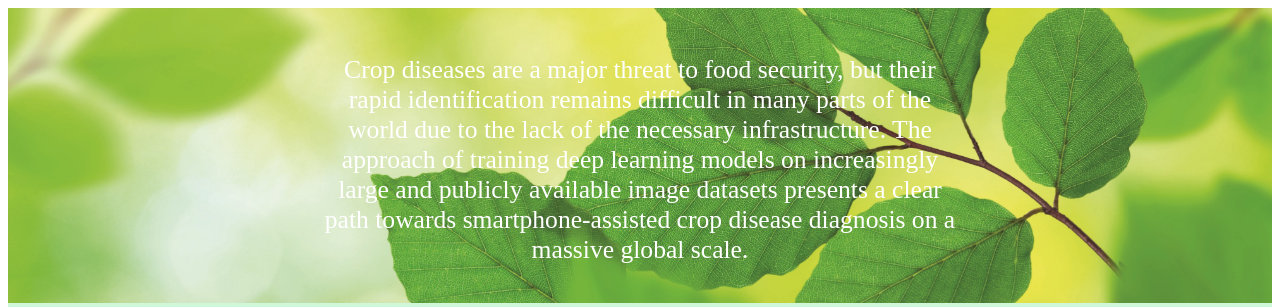
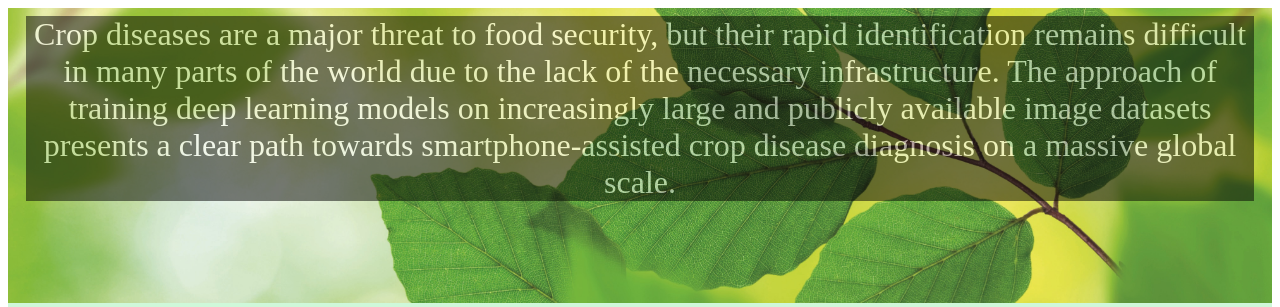
Before and after one commit to utsavtulsyan/plantdisease, a plain HTML site: page index.html in a window 1280 px wide. Shown: the top 307 px of the page. Drawn offline with Linux system fonts and the light colour scheme.

Commit message:
edit code

```diff
--- a/index.html
+++ b/index.html
@@ -22,10 +22,13 @@
 }
 .centered {
   position: absolute;
-  font-size: 2vw;
-  top: 20%;
-  left: 50%;
-  transform: translate(-50%, -50%);
+  font-size: 2.5vw;
+  background-color: black;
+  opacity: 0.5;
+  top:2%;
+  left: 2%;
+  right: 2%;
+
   color: white;
 }
 .banner-image{
```
